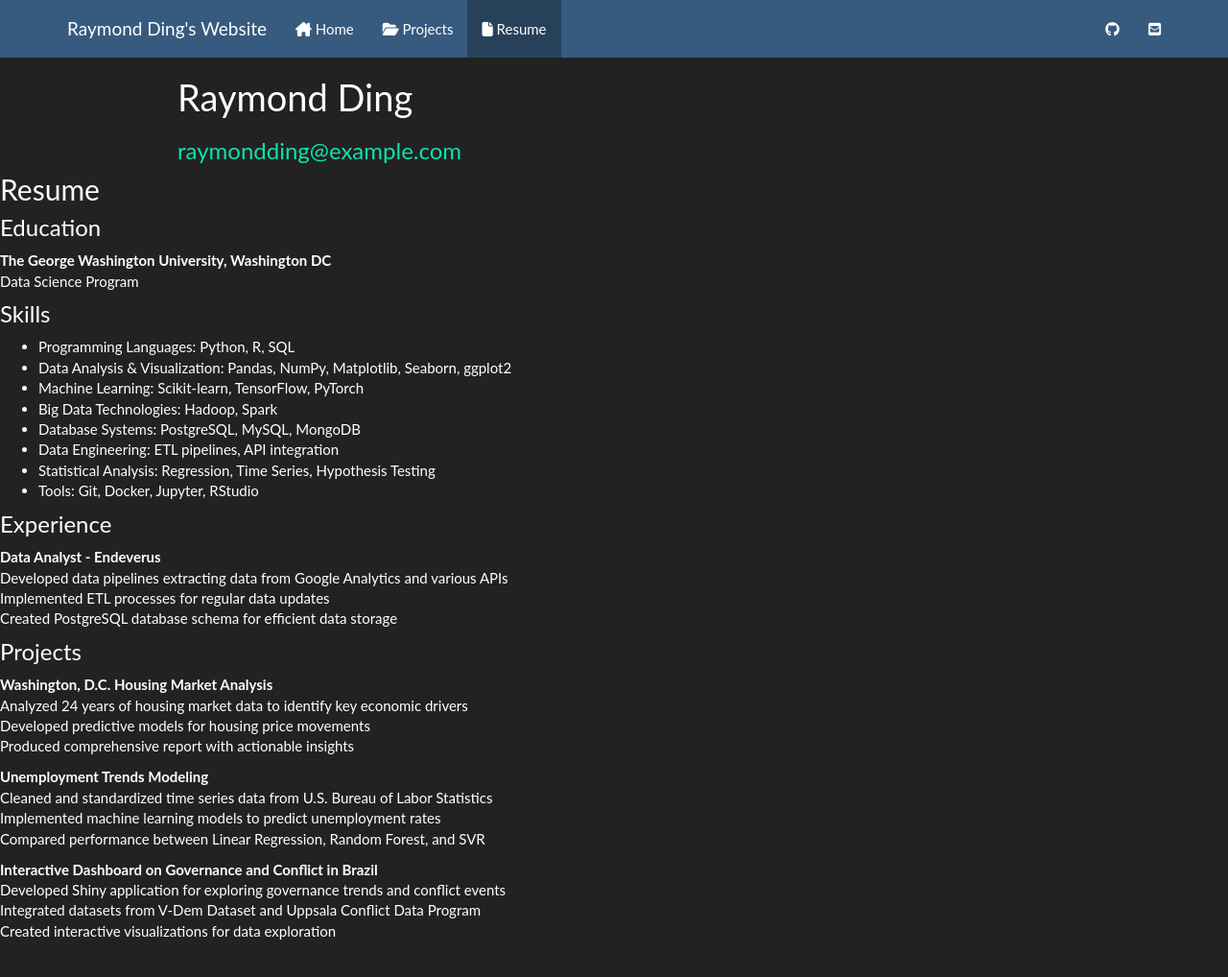
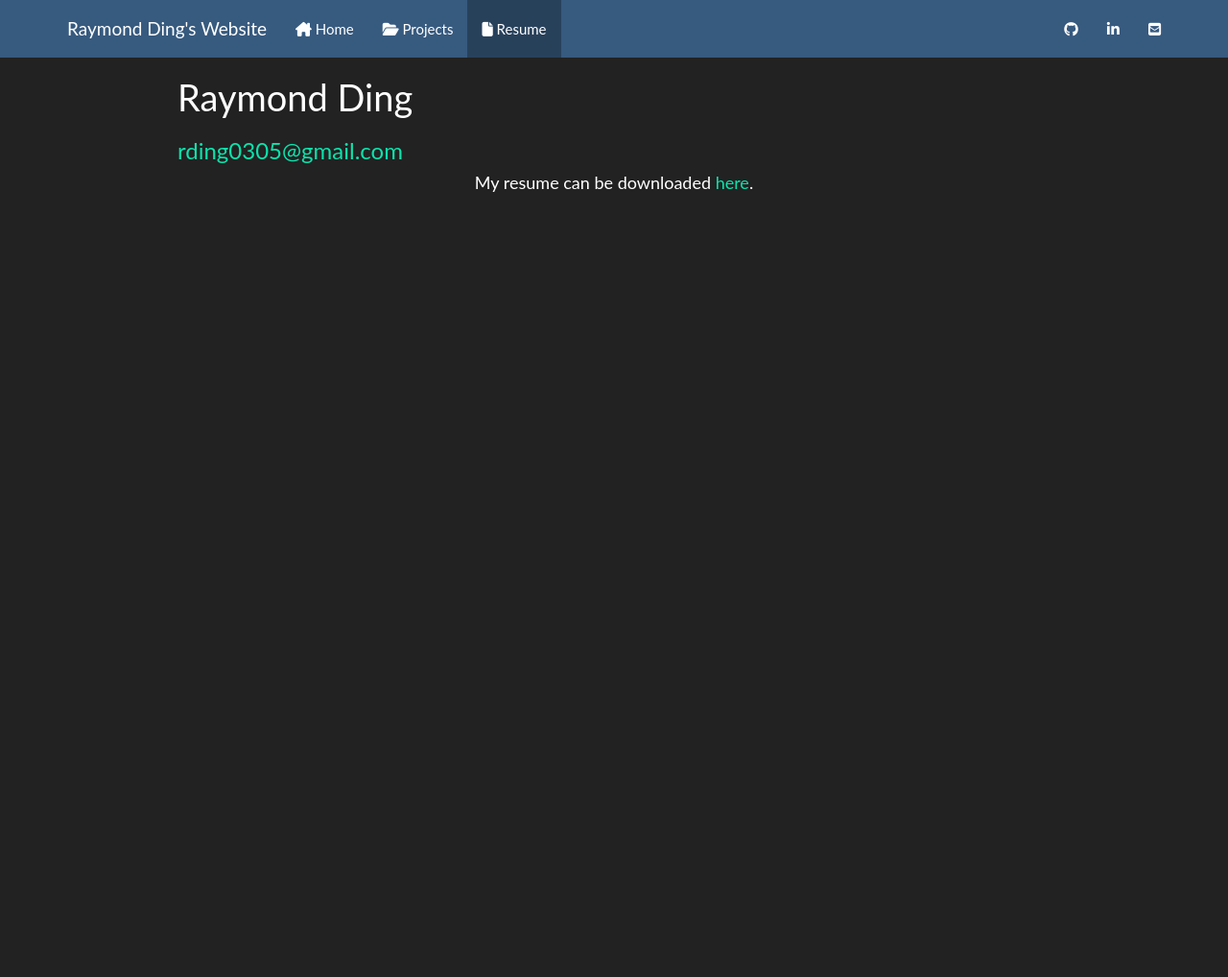
Before and after one commit to RaySaysHi/RaySaysHi.github.io, a plain HTML site: page CV.html in a window 1280 px wide. Shown: the whole page at 96% size. After the commit the page ends 800 px from the top, so only its background shows below. Drawn offline with nearby package versions, Linux system fonts and the light colour scheme; some packages are replaced by stand-ins of ours; a web font is replaced by a local one.

Commit message:
updated images

```diff
--- a/CV.html
+++ b/CV.html
@@ -314,7 +314,13 @@ $(document).ready(function () {
   </a>
 </li>
 <li>
-  <a href="mailto:raymondding@example.com">
+  <a href="https://www.linkedin.com/in/raymond-ding">
+    <span class="fa fa-linkedin"></span>
+
+  </a>
+</li>
+<li>
+  <a href="mailto:rding0305@gmail.com">
     <span class="fa fa-envelope-square"></span>
 
   </a>
@@ -330,53 +336,15 @@ $(document).ready(function () {
 
 
 <h1 class="title toc-ignore">Raymond Ding</h1>
-<h3 class="subtitle"><a href="mailto:raymondding@example.com" class="email">raymondding@example.com</a></h3>
+<h3 class="subtitle"><a href="mailto:rding0305@gmail.com" class="email">rding0305@gmail.com</a></h3>
 
 </div>
 
-
-<div id="resume" class="section level2">
-<h2>Resume</h2>
-
-<h3>Education</h3>
-<p><strong>The George Washington University, Washington DC</strong><br>
-Data Science Program</p>
-
-<h3>Skills</h3>
-<ul>
-  <li>Programming Languages: Python, R, SQL</li>
-  <li>Data Analysis & Visualization: Pandas, NumPy, Matplotlib, Seaborn, ggplot2</li>
-  <li>Machine Learning: Scikit-learn, TensorFlow, PyTorch</li>
-  <li>Big Data Technologies: Hadoop, Spark</li>
-  <li>Database Systems: PostgreSQL, MySQL, MongoDB</li>
-  <li>Data Engineering: ETL pipelines, API integration</li>
-  <li>Statistical Analysis: Regression, Time Series, Hypothesis Testing</li>
-  <li>Tools: Git, Docker, Jupyter, RStudio</li>
-</ul>
-
-<h3>Experience</h3>
-<p><strong>Data Analyst - Endeverus</strong><br>
-Developed data pipelines extracting data from Google Analytics and various APIs<br>
-Implemented ETL processes for regular data updates<br>
-Created PostgreSQL database schema for efficient data storage</p>
-
-<h3>Projects</h3>
-<p><strong>Washington, D.C. Housing Market Analysis</strong><br>
-Analyzed 24 years of housing market data to identify key economic drivers<br>
-Developed predictive models for housing price movements<br>
-Produced comprehensive report with actionable insights</p>
-
-<p><strong>Unemployment Trends Modeling</strong><br>
-Cleaned and standardized time series data from U.S. Bureau of Labor Statistics<br>
-Implemented machine learning models to predict unemployment rates<br>
-Compared performance between Linear Regression, Random Forest, and SVR</p>
-
-<p><strong>Interactive Dashboard on Governance and Conflict in Brazil</strong><br>
-Developed Shiny application for exploring governance trends and conflict events<br>
-Integrated datasets from V-Dem Dataset and Uppsala Conflict Data Program<br>
-Created interactive visualizations for data exploration</p>
+<center>
+<div id="my-resume-can-be-downloaded-here." class="section level4">
+<h4>My resume can be downloaded <a href="docs/Raymond Ding Resume 2025 (2).pdf">here</a>.</h4>
+</center>
 </div>
-
 
 
 </div>
```
Also changed, not shown: index.html (+8 -2 lines), projects.html (+29 -2 lines), docs/Brazil_Image.png (added), docs/Demo_data.PNG (deleted), docs/Portfolio_Image.jpg (added), docs/UFO.PNG (deleted), docs/Unemployment_Models.png (added), docs/linear_regression_predictions.png (added), docs/model_comparison_rmse.png (added), 10 other files.
